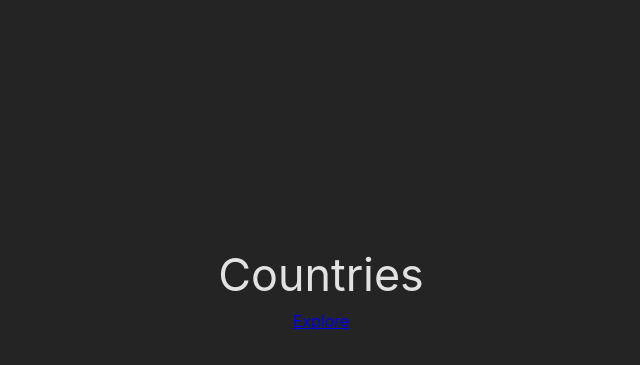
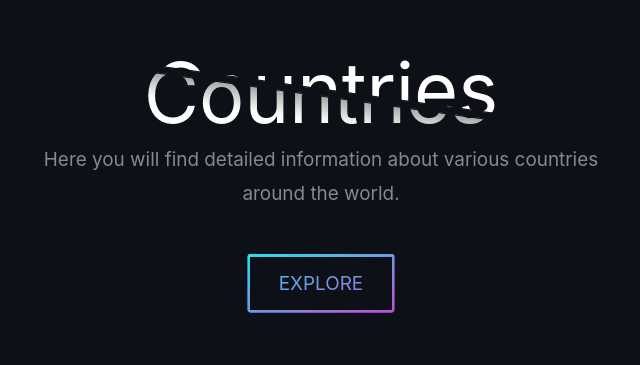
Before and after one commit to roblesdotdev/countries-monorepo, a React (Vite) app in the folder apps/client/: page / in a window 1280 px wide. Shown: the part 109-474 px from the top of the page, without its empty margins (319-959 px from the left). Built offline with nearby package versions, Linux system fonts and the light colour scheme.

Commit message:
client/welcome screen

```diff
--- a/apps/client/src/app.jsx
+++ b/apps/client/src/app.jsx
@@ -2,8 +2,8 @@ import AppRouter from './router'
 
 export default function App() {
   return (
-    <>
+    <div className="text-base">
       <AppRouter />
-    </>
+    </div>
   )
 }
--- /dev/null
+++ b/apps/client/src/components/lib.jsx
@@ -0,0 +1,9 @@
+import { Link } from 'react-router-dom'
+
+export function ButtonLink({ to, children }) {
+  return (
+    <Link className="btn" to={to}>
+      {children}
+    </Link>
+  )
+}
--- a/apps/client/src/screens/welcome.jsx
+++ b/apps/client/src/screens/welcome.jsx
@@ -1,10 +1,21 @@
-import { Link } from 'react-router-dom'
+import { ButtonLink } from '@/components/lib'
 
 export default function WelcomeScreen() {
   return (
-    <div className="flex flex-col justify-center items-center h-screen gap-4">
-      <h1 className="text-xl">Countries</h1>
-      <Link to="dash">Explore</Link>
+    <div className="hero">
+      <div className="hero-header">
+        <h1 style={{ '--text': "'Countries'" }} className="title">
+          <span aria-hidden={true} style={{ '--i': 0 }} />
+          <span aria-hidden={true} style={{ '--i': 1 }} />
+        </h1>
+        <p className="fg-muted">
+          Here you will find detailed information about various countries around
+          the world.
+        </p>
+      </div>
+      <div className="hero-cta">
+        <ButtonLink to="/dash">Explore</ButtonLink>
+      </div>
     </div>
   )
 }
--- a/apps/client/src/styles/_theme.scss
+++ b/apps/client/src/styles/_theme.scss
@@ -11,9 +11,13 @@
 }
 
 :root.dark {
+  --bg-1st: #0d1117;
+  --fg-1st: #eee;
+  --fg-muted: rgba(255, 255, 255, 0.5);
+
   color-scheme: light dark;
-  color: rgba(255, 255, 255, 0.87);
-  background-color: #242424;
+  color: var(--fg-1st);
+  background-color: var(--bg-1st);
 }
 
 :root.light {
@@ -21,3 +25,10 @@
   color: black;
   background-color: #fafafa;
 }
+
+.fg-1st {
+  color: var(--fg-1st);
+}
+.fg-muted {
+  color: var(--fg-muted);
+}
--- a/apps/client/src/styles/base/_reset.scss
+++ b/apps/client/src/styles/base/_reset.scss
@@ -103,5 +103,14 @@ table {
 
 input {
   -webkit-appearance: none;
+  appearance: none;
   border-radius: 0;
 }
+
+button {
+  border: none;
+  outline: none;
+  cursor: pointer;
+  color: inherit;
+  background: inherit;
+}
--- /dev/null
+++ b/apps/client/src/styles/components/_all.scss
@@ -0,0 +1,2 @@
+@import 'hero';
+@import 'button';
--- /dev/null
+++ b/apps/client/src/styles/components/_button.scss
@@ -0,0 +1,33 @@
+$border-w: 0.2em;
+
+.btn {
+  --stop-list: #26e0ec, #bf4fd9;
+  --grad: linear-gradient(to right bottom, var(--stop-list));
+  grid-gap: 0.5em;
+  grid-auto-flow: column;
+  place-self: center;
+  cursor: pointer;
+  padding: 0.8em 1.5em;
+  border-radius: 9em;
+  text-transform: uppercase;
+  border: solid $border-w transparent;
+  background: var(--grad) border-box;
+  -webkit-text-fill-color: transparent;
+  border-image: var(--grad) 1;
+  -webkit-background-clip: text;
+  background-clip: text;
+  clip-path: inset(0 round $border-w);
+  font-size: 1em;
+  transition: all 0.2s ease-in-out;
+
+  &-icon {
+    padding: 12px 16px;
+    border-width: 0.1em;
+  }
+
+  &-link {
+    padding: 12px 16px;
+    border: none;
+    border-radius: 4px;
+  }
+}
--- /dev/null
+++ b/apps/client/src/styles/components/_hero.scss
@@ -0,0 +1,70 @@
+.hero {
+  display: flex;
+  flex-direction: column;
+  align-items: center;
+  padding: 164px 16px;
+  max-width: 620px;
+  margin: 0 auto;
+
+  &-header {
+    text-align: center;
+    display: flex;
+    flex-direction: column;
+    gap: 12px;
+    margin-bottom: 8px;
+
+    p {
+      line-height: 1.8;
+    }
+  }
+
+  &-cta {
+    padding: 56px 0;
+  }
+}
+
+.title {
+  display: grid;
+}
+
+.title {
+  span {
+    --j: calc(1 - var(--i));
+    --sgn: calc(2 * var(--i) - 1);
+    grid-area: 1/ 1;
+    place-self: center;
+    translate: calc(var(--sgn) * 4px) calc(var(--sgn) * -3px);
+    color: hsl(0, 0%, 100%, 0.001);
+    font-size: clamp(1.5em, 15vmin, 4em);
+    --mask: linear-gradient(
+      8deg,
+      hsla(0, 0%, 0%, var(--j)) calc(50% - 1px),
+      hsla(0, 0%, 0%, var(--i)) calc(50% + 1px)
+    );
+
+    &[aria-hidden] {
+      pointer-events: none;
+
+      &::after {
+        background: linear-gradient(
+          8deg,
+          #fff 32%,
+          #aaa calc(50% - 1px),
+          var(--bg-1st, black),
+          #fff calc(50% + 1px)
+        );
+        -webkit-background-clip: text;
+        background-clip: text;
+        -webkit-mask: var(--mask);
+        mask: var(--mask);
+        content: var(--text);
+      }
+    }
+  }
+
+  &-small {
+    span {
+      font-size: clamp(0.8em, 8vmin, 1.2em);
+    }
+  }
+}
--- a/apps/client/src/styles/index.scss
+++ b/apps/client/src/styles/index.scss
@@ -1,3 +1,4 @@
 @import 'base/all';
 @import 'theme';
 @import 'utilities/all';
+@import 'components/all';
```
